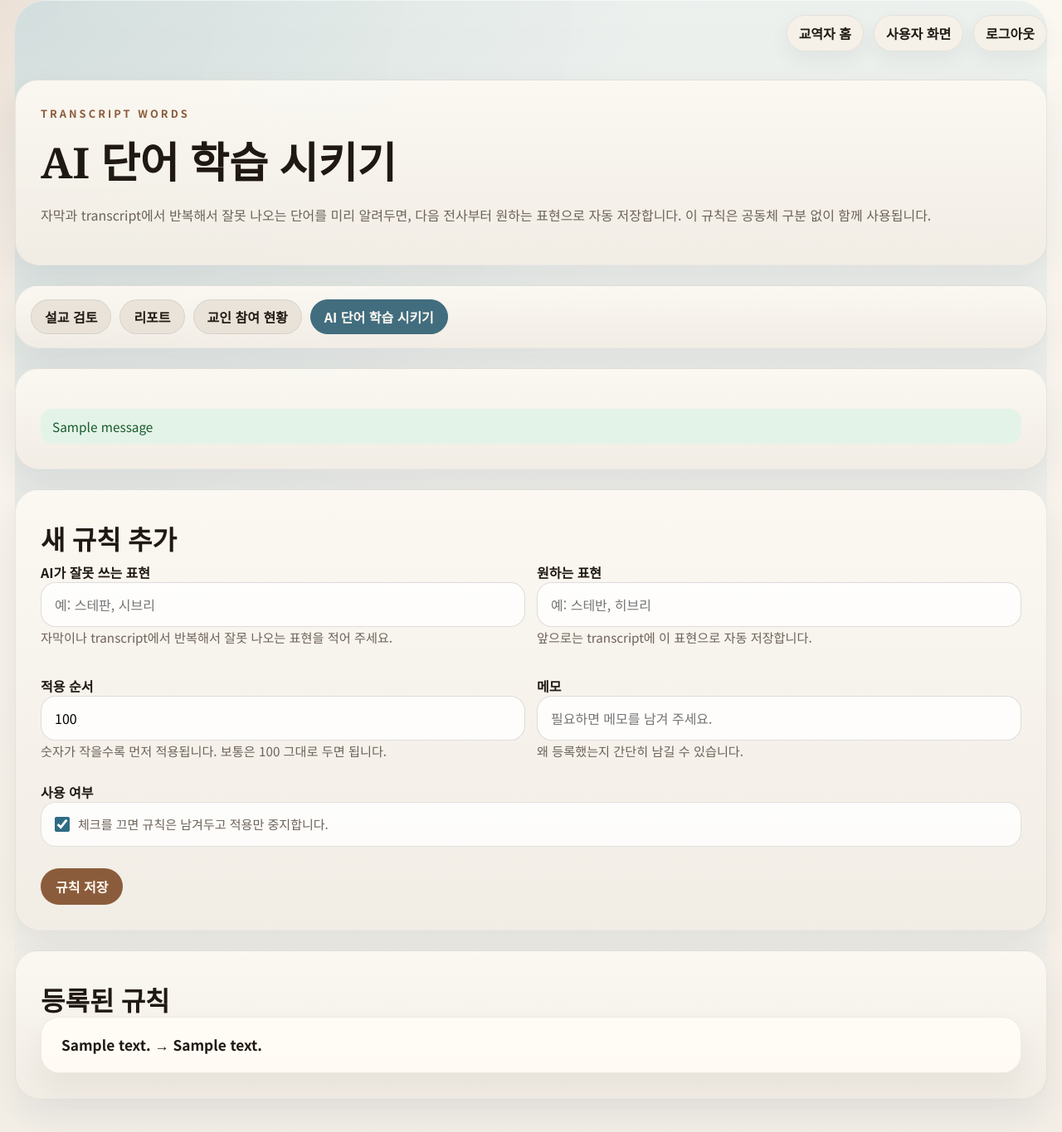
After one commit to dlwnfh1/SermonLife, a Django app: page /pastor/ai-words/ in a window 1280 px wide. The commit adds this page. Shown: the whole page at 83% size. Run offline with Django 4.2, Linux system fonts and the light colour scheme; a user stored in the database is signed in; data comes from the database, SQL or seed files in the repository; tables that the repository leaves empty hold one stand-in row (values such as "Sample post"); one stand-in notice (Sample message) is shown.

Commit message:
ai adust

```diff
--- a/core/forms.py
+++ b/core/forms.py
@@ -4,7 +4,7 @@ from django import forms
 from django.contrib.auth import get_user_model
 from django.contrib.auth.forms import UserCreationForm
 
-from .models import DailyEngagement, MemberRole, Sermon, SermonSummary
+from .models import DailyEngagement, MemberRole, Sermon, SermonSummary, TranscriptCorrectionRule
 
 
 User = get_user_model()
@@ -170,3 +170,29 @@ class PastorDailyEngagementForm(forms.ModelForm):
             "mission_title": forms.Textarea(attrs={"rows": 2}),
             "mission_description": forms.Textarea(attrs={"rows": 3}),
         }
+
+
+class PastorTranscriptCorrectionRuleForm(forms.ModelForm):
+    class Meta:
+        model = TranscriptCorrectionRule
+        fields = ("source_text", "replacement_text", "sort_order", "is_active", "note")
+        widgets = {
+            "source_text": forms.TextInput(attrs={"placeholder": "예: 스테판, 시브리"}),
+            "replacement_text": forms.TextInput(attrs={"placeholder": "예: 스테반, 히브리"}),
+            "sort_order": forms.NumberInput(attrs={"min": 0, "step": 10}),
+            "note": forms.TextInput(attrs={"placeholder": "필요하면 메모를 남겨 주세요."}),
+        }
+        labels = {
+            "source_text": "AI가 잘못 쓰는 표현",
+            "replacement_text": "원하는 표현",
+            "sort_order": "적용 순서",
+            "is_active": "사용 여부",
+            "note": "메모",
+        }
+        help_texts = {
+            "source_text": "자막이나 transcript에서 반복해서 잘못 나오는 표현을 적어 주세요.",
+            "replacement_text": "앞으로는 transcript에 이 표현으로 자동 저장합니다.",
+            "sort_order": "숫자가 작을수록 먼저 적용됩니다. 보통은 100 그대로 두면 됩니다.",
+            "is_active": "체크를 끄면 규칙은 남겨두고 적용만 중지합니다.",
+            "note": "왜 등록했는지 간단히 남길 수 있습니다.",
+        }
--- a/core/static/core/styles.css
+++ b/core/static/core/styles.css
@@ -2062,6 +2062,81 @@ a {
     min-width: 0;
     border-radius: 18px;
     display: block;
+}
+
+.pastor-inline-checkbox {
+    display: flex;
+    align-items: center;
+    gap: 10px;
+    min-height: 54px;
+    padding: 14px 16px;
+    border-radius: 18px;
+    border: 1px solid rgba(32, 25, 19, 0.12);
+    background: rgba(255, 255, 255, 0.82);
+    color: var(--ink);
+}
+
+.pastor-inline-checkbox input[type="checkbox"] {
+    width: 18px;
+    height: 18px;
+    margin: 0;
+    accent-color: #2f6b84;
+}
+
+.pastor-inline-checkbox span {
+    color: var(--muted);
+    font-size: 0.94rem;
+    line-height: 1.5;
+}
+
+.transcript-rule-stack {
+    gap: 14px;
+}
+
+.transcript-rule-item {
+    border-radius: 22px;
+    border: 1px solid rgba(32, 25, 19, 0.08);
+    background: rgba(255, 251, 245, 0.96);
+    box-shadow: 0 18px 34px rgba(55, 38, 20, 0.06);
+    overflow: hidden;
+}
+
+.transcript-rule-summary {
+    display: flex;
+    align-items: center;
+    justify-content: space-between;
+    gap: 18px;
+    padding: 20px 24px;
+    cursor: pointer;
+    list-style: none;
+}
+
+.transcript-rule-summary::-webkit-details-marker {
+    display: none;
+}
+
+.transcript-rule-summary-copy {
+    display: grid;
+    gap: 6px;
+    min-width: 0;
+}
+
+.transcript-rule-summary-copy strong {
+    font-size: 1.08rem;
+    line-height: 1.5;
+    color: var(--ink);
+}
+
+.transcript-rule-body {
+    padding: 0 24px 24px;
+    border-top: 1px solid rgba(32, 25, 19, 0.08);
+}
+
+@media (max-width: 900px) {
+    .transcript-rule-summary {
+        flex-direction: column;
+        align-items: flex-start;
+    }
 }
 
 .pastor-field textarea {
--- a/core/templates/core/includes/pastor_nav.html
+++ b/core/templates/core/includes/pastor_nav.html
@@ -1,13 +1,28 @@
 <section class="panel pastor-nav-panel">
     <nav class="pastor-nav" aria-label="교역자 메뉴">
-        <a class="pastor-nav-link {% if pastor_menu == 'sermon' %}pastor-nav-link-active{% endif %}" href="{% if sermon %}{% url 'core:pastor_sermon_edit' sermon.pk %}{% else %}{% url 'core:pastor_dashboard' %}{% endif %}">
+        <a
+            class="pastor-nav-link {% if pastor_menu == 'sermon' %}pastor-nav-link-active{% endif %}"
+            href="{% if sermon %}{% url 'core:pastor_sermon_edit' sermon.pk %}{% else %}{% url 'core:pastor_dashboard' %}{% endif %}"
+        >
             설교 검토
         </a>
-        <a class="pastor-nav-link {% if pastor_menu == 'reports' %}pastor-nav-link-active{% endif %}" href="{% url 'core:pastor_reports' %}">
+        <a
+            class="pastor-nav-link {% if pastor_menu == 'reports' %}pastor-nav-link-active{% endif %}"
+            href="{% url 'core:pastor_reports' %}"
+        >
             리포트
         </a>
-        <a class="pastor-nav-link {% if pastor_menu == 'members' %}pastor-nav-link-active{% endif %}" href="{% url 'core:pastor_members' %}">
+        <a
+            class="pastor-nav-link {% if pastor_menu == 'members' %}pastor-nav-link-active{% endif %}"
+            href="{% url 'core:pastor_members' %}"
+        >
             교인 참여 현황
+        </a>
+        <a
+            class="pastor-nav-link {% if pastor_menu == 'transcript_rules' %}pastor-nav-link-active{% endif %}"
+            href="{% url 'core:pastor_transcript_corrections' %}"
+        >
+            AI 단어 학습 시키기
         </a>
     </nav>
 </section>
--- /dev/null
+++ b/core/templates/core/pastor_transcript_corrections.html
@@ -0,0 +1,207 @@
+{% load static %}
+<!DOCTYPE html>
+<html lang="ko">
+<head>
+    <meta charset="UTF-8">
+    <meta name="viewport" content="width=device-width, initial-scale=1.0">
+    <title>AI 단어 학습 시키기 | Word &amp; Life</title>
+    <link rel="stylesheet" href="{% static 'core/styles.css' %}">
+    <style>
+        .church-context-badge {
+            display: inline-flex !important;
+            align-items: center !important;
+            padding: 8px 12px !important;
+            border-radius: 999px !important;
+            background: rgba(47, 107, 132, 0.1) !important;
+            border: 1px solid rgba(47, 107, 132, 0.14) !important;
+            color: #2f6b84 !important;
+            font-size: 0.88rem !important;
+            font-weight: 800 !important;
+            letter-spacing: 0.02em !important;
+            width: fit-content !important;
+        }
+
+        .auth-church-note {
+            display: inline-flex !important;
+            align-items: center !important;
+            gap: 8px !important;
+            margin: 6px 0 0 !important;
+            padding: 8px 12px !important;
+            border-radius: 999px !important;
+            background: rgba(47, 107, 132, 0.09) !important;
+            border: 1px solid rgba(47, 107, 132, 0.14) !important;
+            color: #2f6b84 !important;
+            font-size: 0.92rem !important;
+            font-weight: 700 !important;
+            width: fit-content !important;
+        }
+    </style>
+    <link rel="manifest" href="{% static 'core/manifest.json' %}">
+    <link rel="apple-touch-icon" href="{% static 'core/icons/apple-touch-icon.png' %}">
+    <meta name="theme-color" content="#2f6b84">
+</head>
+<body>
+    <main class="page-shell pastor-shell">
+        <section class="top-actions">
+            {% if active_church %}
+                <span class="church-context-badge">{{ active_church.name }} 공동체</span>
+            {% endif %}
+            <a class="text-link" href="{% url 'core:pastor_dashboard' %}">교역자 홈</a>
+            <a class="text-link" href="{{ home_url }}">사용자 화면</a>
+            <a class="text-link" href="{{ logout_url }}">로그아웃</a>
+        </section>
+
+        <section class="panel pastor-hero">
+            <p class="eyebrow">TRANSCRIPT WORDS</p>
+            {% if active_church %}
+                <p class="auth-church-note">{{ active_church.name }} 교역자 페이지</p>
+            {% endif %}
+            <h1>AI 단어 학습 시키기</h1>
+            <p class="lede">자막과 transcript에서 반복해서 잘못 나오는 단어를 미리 알려두면, 다음 전사부터 원하는 표현으로 자동 저장합니다. 이 규칙은 공동체 구분 없이 함께 사용됩니다.</p>
+        </section>
+
+        {% include "core/includes/pastor_nav.html" %}
+
+        {% if messages %}
+            <section class="panel">
+                <div class="auth-messages">
+                    {% for message in messages %}
+                        <p class="message-row {{ message.tags }}">{{ message }}</p>
+                    {% endfor %}
+                </div>
+            </section>
+        {% endif %}
+
+        <section class="panel">
+            <div class="panel-header">
+                <h2>새 규칙 추가</h2>
+            </div>
+            <form method="post" class="pastor-report-section-stack">
+                {% csrf_token %}
+                <input type="hidden" name="action" value="create">
+                <div class="pastor-kpi-grid pastor-kpi-grid-compact">
+                    <label class="auth-label pastor-field">
+                        <span>{{ create_form.source_text.label }}</span>
+                        {{ create_form.source_text }}
+                        {% if create_form.source_text.help_text %}<small class="support-text">{{ create_form.source_text.help_text }}</small>{% endif %}
+                        {% for error in create_form.source_text.errors %}<p class="message-row error">{{ error }}</p>{% endfor %}
+                    </label>
+                    <label class="auth-label pastor-field">
+                        <span>{{ create_form.replacement_text.label }}</span>
+                        {{ create_form.replacement_text }}
+                        {% if create_form.replacement_text.help_text %}<small class="support-text">{{ create_form.replacement_text.help_text }}</small>{% endif %}
+                        {% for error in create_form.replacement_text.errors %}<p class="message-row error">{{ error }}</p>{% endfor %}
+                    </label>
+                </div>
+                <div class="pastor-kpi-grid pastor-kpi-grid-compact">
+                    <label class="auth-label pastor-field">
+                        <span>{{ create_form.sort_order.label }}</span>
+                        {{ create_form.sort_order }}
+                        {% if create_form.sort_order.help_text %}<small class="support-text">{{ create_form.sort_order.help_text }}</small>{% endif %}
+                        {% for error in create_form.sort_order.errors %}<p class="message-row error">{{ error }}</p>{% endfor %}
+                    </label>
+                    <label class="auth-label pastor-field">
+                        <span>{{ create_form.note.label }}</span>
+                        {{ create_form.note }}
+                        {% if create_form.note.help_text %}<small class="support-text">{{ create_form.note.help_text }}</small>{% endif %}
+                        {% for error in create_form.note.errors %}<p class="message-row error">{{ error }}</p>{% endfor %}
+                    </label>
+                </div>
+                <label class="auth-label pastor-field">
+                    <span>{{ create_form.is_active.label }}</span>
+                    <div class="pastor-inline-checkbox">
+                        {{ create_form.is_active }}
+                        <span>{{ create_form.is_active.help_text }}</span>
+                    </div>
+                    {% for error in create_form.is_active.errors %}<p class="message-row error">{{ error }}</p>{% endfor %}
+                </label>
+                <div class="pastor-toolbar-buttons">
+                    <button type="submit" class="pastor-toolbar-button pastor-toolbar-button-primary">규칙 저장</button>
+                </div>
+            </form>
+        </section>
+
+        <section class="panel">
+            <div class="panel-header">
+                <h2>등록된 규칙</h2>
+            </div>
+            {% if rule_rows %}
+                <div class="pastor-report-section-stack transcript-rule-stack">
+                    {% for row in rule_rows %}
+                        <details class="transcript-rule-item"{% if row.form.errors %} open{% endif %}>
+                            <summary class="transcript-rule-summary">
+                                <div class="transcript-rule-summary-copy">
+                                    <strong>{{ row.rule.source_text }} → {{ row.rule.replacement_text }}</strong>
+                                </div>
+                            </summary>
+                            <div class="transcript-rule-body">
+                                <form method="post" class="pastor-report-section-stack">
+                                    {% csrf_token %}
+                                    <input type="hidden" name="action" value="update">
+                                    <input type="hidden" name="rule_id" value="{{ row.rule.pk }}">
+                                    <div class="pastor-kpi-grid pastor-kpi-grid-compact">
+                                        <label class="auth-label pastor-field">
+                                            <span>{{ row.form.source_text.label }}</span>
+                                            {{ row.form.source_text }}
+                                            {% for error in row.form.source_text.errors %}<p class="message-row error">{{ error }}</p>{% endfor %}
+                                        </label>
+                                        <label class="auth-label pastor-field">
+                                            <span>{{ row.form.replacement_text.label }}</span>
+                                            {{ row.form.replacement_text }}
+                                            {% for error in row.form.replacement_text.errors %}<p class="message-row error">{{ error }}</p>{% endfor %}
+                                        </label>
+                                    </div>
+                                    <div class="pastor-kpi-grid pastor-kpi-grid-compact">
+                                        <label class="auth-label pastor-field">
+                                            <span>{{ row.form.sort_order.label }}</span>
+                                            {{ row.form.sort_order }}
+                                            {% for error in row.form.sort_order.errors %}<p class="message-row error">{{ error }}</p>{% endfor %}
+                                        </label>
+                                        <label class="auth-label pastor-field">
+                                            <span>{{ row.form.note.label }}</span>
+                                            {{ row.form.note }}
+                                            {% for error in row.form.note.errors %}<p class="message-row error">{{ error }}</p>{% endfor %}
+                                        </label>
+                                    </div>
+                                    <div class="pastor-kpi-grid pastor-kpi-grid-compact">
+                                        <label class="auth-label pastor-field">
+                                            <span>이 규칙을 바로 적용할까요?</span>
+                                            <div class="pastor-inline-checkbox">
+                                                {{ row.form.is_active }}
+                                                <span>체크하면 다음 transcript부터 이 규칙을 사용합니다. 체크를 끄면 규칙은 남아 있고 적용만 잠시 멈춥니다.</span>
+                                            </div>
+                                            {% for error in row.form.is_active.errors %}<p class="message-row error">{{ error }}</p>{% endfor %}
+                                        </label>
+                                        <div class="pastor-kpi-card">
+                                            <span>마지막 수정</span>
+                                            <strong>{{ row.rule.updated_at|date:"Y-m-d H:i" }}</strong>
+                                            <small>{% if row.rule.is_active %}현재 이 규칙을 사용 중입니다.{% else %}현재 이 규칙 적용이 잠시 중지되어 있습니다.{% endif %}</small>
+                                        </div>
+                                    </div>
+                                    <div class="pastor-toolbar-buttons">
+                                        <button type="submit" class="pastor-toolbar-button pastor-toolbar-button-primary">저장</button>
+                                        <button type="submit" name="action" value="toggle" class="pastor-toolbar-button pastor-toolbar-button-secondary">
+                                            {% if row.rule.is_active %}사용 중지{% else %}다시 사용{% endif %}
+                                        </button>
+                                        <button
+                                            type="submit"
+                                            name="action"
+                                            value="delete"
+                                            class="pastor-toolbar-button pastor-toolbar-button-secondary"
+                                            onclick="return confirm('이 규칙을 삭제할까요?');"
+                                        >
+                                            삭제
+                                        </button>
+                                    </div>
+                                </form>
+                            </div>
+                        </details>
+                    {% endfor %}
+                </div>
+            {% else %}
+                <p>아직 등록된 규칙이 없습니다. 위에서 첫 규칙을 추가해 주세요.</p>
+            {% endif %}
+        </section>
+    </main>
+</body>
+</html>
--- a/core/urls.py
+++ b/core/urls.py
@@ -14,6 +14,7 @@ from .views import (
     pastor_members_view,
     pastor_reports_view,
     pastor_sermon_edit_view,
+    pastor_transcript_corrections_view,
     read_sermon_view,
     signup_view,
     submit_highlight_vote_view,
@@ -32,6 +33,7 @@ urlpatterns = [
     path("pastor/", pastor_dashboard_view, name="pastor_dashboard"),
     path("pastor/reports/", pastor_reports_view, name="pastor_reports"),
     path("pastor/members/", pastor_members_view, name="pastor_members"),
+    path("pastor/ai-words/", pastor_transcript_corrections_view, name="pastor_transcript_corrections"),
     path("pastor/sermons/<int:pk>/", pastor_sermon_edit_view, name="pastor_sermon_edit"),
     path("watch/", watch_sermon_view, name="watch_sermon"),
     path("read/", read_sermon_view, name="read_sermon"),
--- a/core/views.py
+++ b/core/views.py
@@ -20,6 +20,7 @@ from .forms import (
     PastorDailyEngagementForm,
     PastorSermonEditForm,
     PastorSermonSummaryForm,
+    PastorTranscriptCorrectionRuleForm,
     SermonLifeSignUpForm,
 )
 from .models import (
@@ -43,6 +44,7 @@ from .models import (
     SermonSummary,
     UserProfile,
     WeeklyChallenge,
+    TranscriptCorrectionRule,
     get_current_public_sermon_id,
 )
 from .services.ai_generation import AIContentGenerationError, generate_sermon_content
@@ -1228,6 +1230,68 @@ def submit_highlight_vote_view(request):
 
 
 @pastor_required
+def pastor_transcript_corrections_view(request):
+    scope_church = _get_access_scope_church(request.user)
+    rules = list(TranscriptCorrectionRule.objects.all())
+    create_form = PastorTranscriptCorrectionRuleForm(prefix="create")
+    editing_rule_id = None
+
+    if request.method == "POST":
+        action = (request.POST.get("action") or "").strip()
+        if action == "create":
+            create_form = PastorTranscriptCorrectionRuleForm(request.POST, prefix="create")
+            if create_form.is_valid():
+                create_form.save()
+                messages.success(request, "새 단어 규칙을 저장했습니다.")
+                return redirect("core:pastor_transcript_corrections")
+            messages.error(request, "새 규칙 내용을 다시 확인해 주세요.")
+        elif action in {"update", "delete", "toggle"}:
+            rule = get_object_or_404(TranscriptCorrectionRule, pk=request.POST.get("rule_id"))
+            if action == "delete":
+                deleted_name = rule.source_text
+                rule.delete()
+                messages.success(request, f"'{deleted_name}' 규칙을 삭제했습니다.")
+                return redirect("core:pastor_transcript_corrections")
+            if action == "toggle":
+                rule.is_active = not rule.is_active
+                rule.save(update_fields=["is_active", "updated_at"])
+                if rule.is_active:
+                    messages.success(request, f"'{rule.source_text}' 규칙을 다시 사용합니다.")
+                else:
+                    messages.success(request, f"'{rule.source_text}' 규칙 적용을 잠시 중지했습니다.")
+                return redirect("core:pastor_transcript_corrections")
+
+            editing_rule_id = rule.pk
+            edit_form = PastorTranscriptCorrectionRuleForm(request.POST, instance=rule, prefix=f"rule-{rule.pk}")
+            if edit_form.is_valid():
+                edit_form.save()
+                messages.success(request, f"'{rule.source_text}' 규칙을 저장했습니다.")
+                return redirect("core:pastor_transcript_corrections")
+            messages.error(request, "수정한 규칙 내용을 다시 확인해 주세요.")
+        rules = list(TranscriptCorrectionRule.objects.all())
+
+    rule_rows = []
+    for rule in rules:
+        if request.method == "POST" and editing_rule_id == rule.pk:
+            form = PastorTranscriptCorrectionRuleForm(request.POST, instance=rule, prefix=f"rule-{rule.pk}")
+        else:
+            form = PastorTranscriptCorrectionRuleForm(instance=rule, prefix=f"rule-{rule.pk}")
+        rule_rows.append({"rule": rule, "form": form})
+
+    return render(
+        request,
+        "core/pastor_transcript_corrections.html",
+        {
+            "active_church": scope_church,
+            "create_form": create_form,
+            "rule_rows": rule_rows,
+            "pastor_menu": "transcript_rules",
+            **_build_church_nav_context(scope_church),
+        },
+    )
+
+
+@pastor_required
 def pastor_dashboard_view(request):
     scope_church = _get_access_scope_church(request.user)
     active_challenge = _get_active_challenge(scope_church)
```
Also changed, not shown: core/admin.py (+35 -0 lines), core/models.py (+18 -0 lines), core/services/transcript_service.py (+24 -0 lines), core/migrations/0031_transcriptcorrectionrule.py (added).
